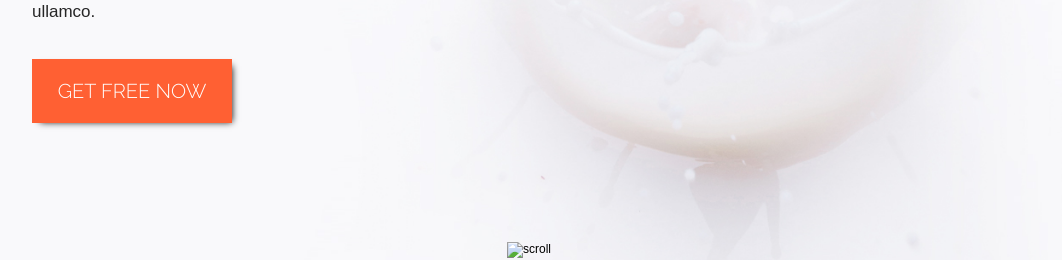
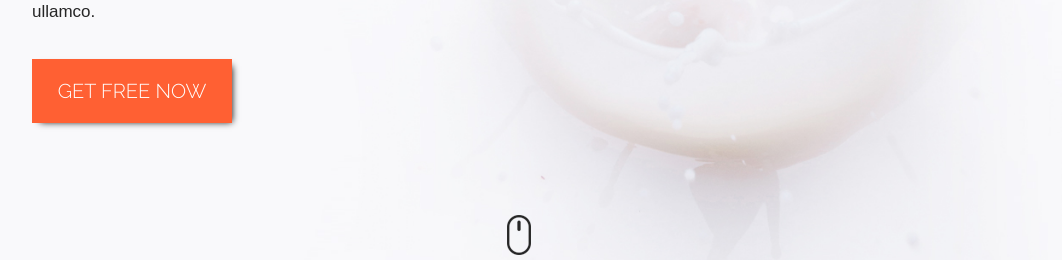
Before and after one commit to hryhorieva/Cahee, a plain HTML site: page index.html in a window 1280 px wide. Shown: the part 542-802 px from the top of the page, without its empty margins (133-1195 px from the left). Drawn offline with nearby package versions, Linux system fonts and the light colour scheme; the site is published under a folder, as on GitHub Pages, so addresses that start at the root find nothing; files whose address does not match are found by name.

Commit message:
Update index.html

```diff
--- a/index.html
+++ b/index.html
@@ -40,7 +40,7 @@
     </div>
 
     <div class="scroll">
-        <img src="/img/scroll.png" alt="scroll">
+        <img src="img/scroll.png" alt="scroll">
     </div>
 
     <div class="wrapper wrapper__page-about">
```
